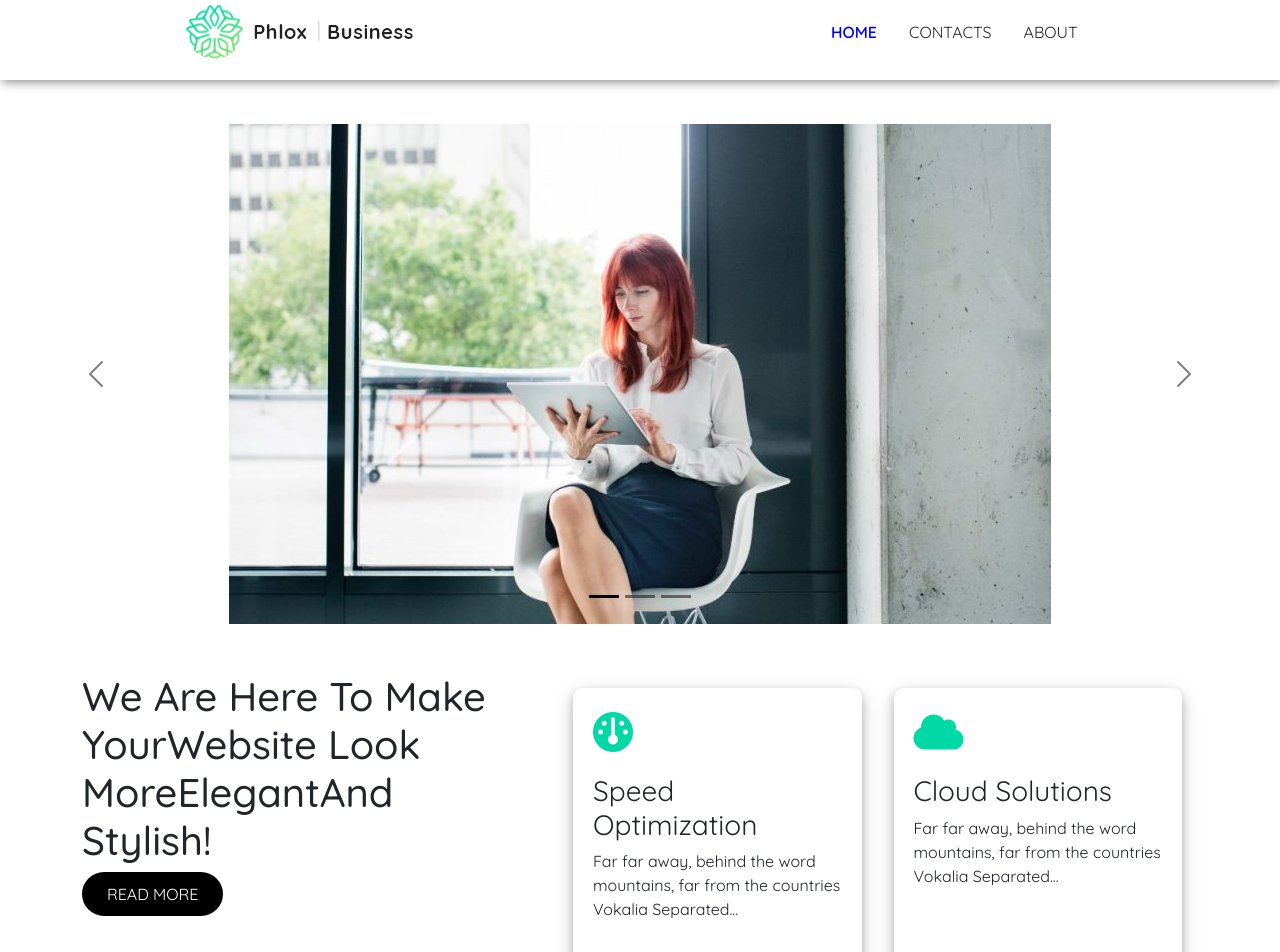
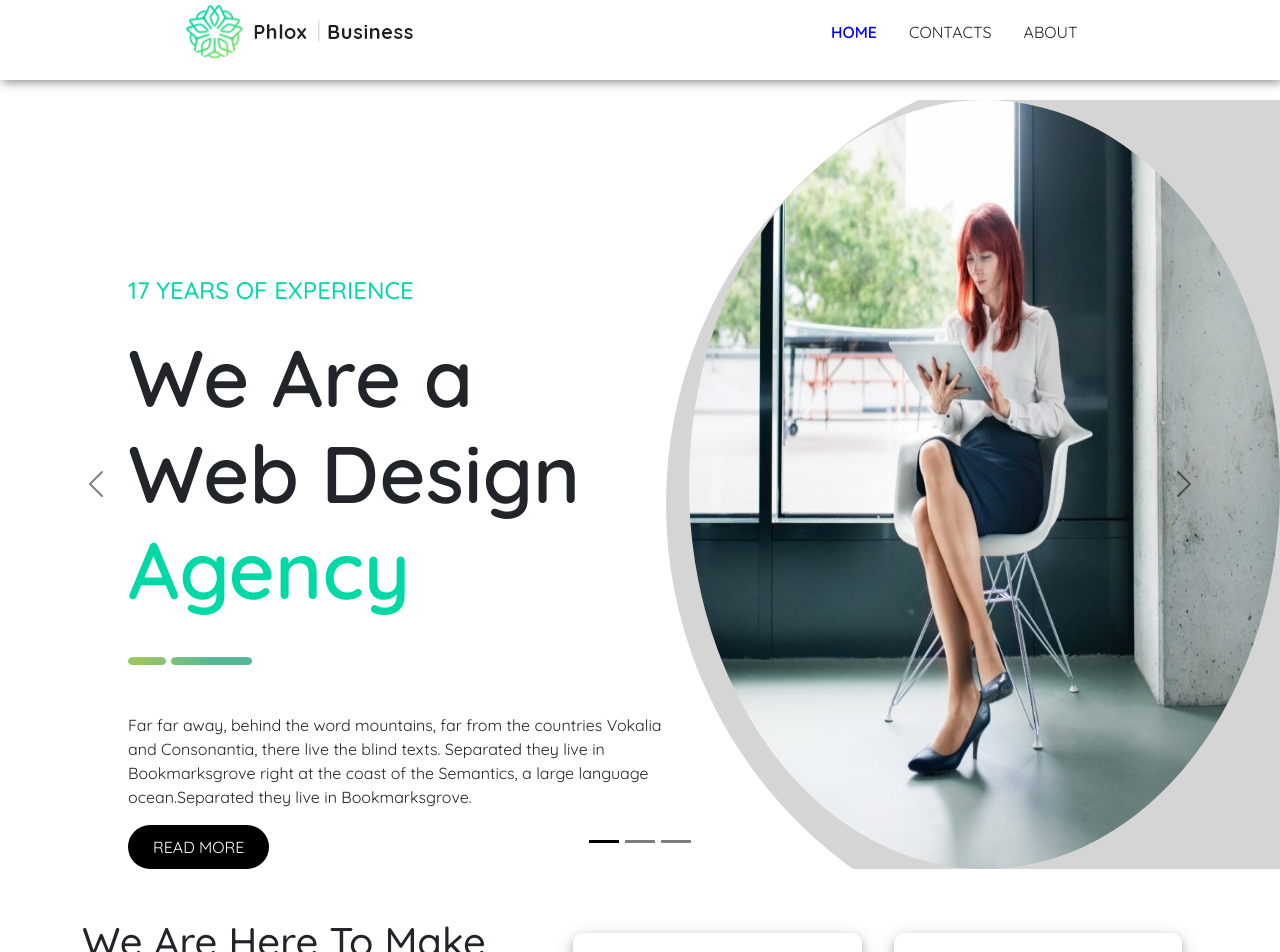
Before and after one commit to eugeniomalavasi/proj-html-vuejs, a Vue app: page / in a window 1280 px wide. Shown: the top 952 px of the page. Built offline with nearby package versions, Linux system fonts and the light colour scheme.

Commit message:
fear carousel css fixed

```diff
--- a/src/components/AppCardPackPrices.vue
+++ b/src/components/AppCardPackPrices.vue
@@ -40,7 +40,7 @@ export default {
 
             <div class="containerList">
                 <ul v-for="features in cardPackPrices.listFeatures">
-                    <li>{{ features }}</li>
+                    <li><i class="fa-solid fa-circle fa-2xs dots" style="color: #00d9a6;"></i> {{ features }}</li>
                 </ul>
             </div>
         </div>
--- /dev/null
+++ b/src/components/AppCarousel.vue
@@ -0,0 +1,140 @@
+<script>
+import AppButton from "../components/AppButton.vue"
+export default {
+    components: {
+        AppButton,
+    },
+};
+</script>
+
+<template>
+    <header class="bg-gradient">
+        <div id="hero-carousel" class="carousel carousel-dark slide mb-5 container-carousel">
+            <div class="carousel-indicators">
+                <button type="button" data-bs-target="#carouselExampleDark" data-bs-slide-to="0" class="active"
+                    aria-current="true" aria-label="Slide 1"></button>
+                <button type="button" data-bs-target="#carouselExampleDark" data-bs-slide-to="1"
+                    aria-label="Slide 2"></button>
+                <button type="button" data-bs-target="#carouselExampleDark" data-bs-slide-to="2"
+                    aria-label="Slide 3"></button>
+            </div>
+            <div class="carousel-inner">
+                <div class="carousel-item active d-flex" data-bs-interval="10000">
+                    <div class="text-carousel">
+                        <h4 class="title-color mt-5">17 YEARS OF EXPERIENCE</h4>
+                        <h1 class="title-carousel mt-4">We Are a <br>Web Design <span class="title-color">Agency</span>
+                        </h1>
+                        <img class="divider" src="../assets/img/divider/dividerGradient.png" alt="">
+                                    <p class="mt-5">Far far away, behind the word mountains, far from the countries Vokalia and Consonantia,
+                                there live the blind texts. Separated they live in Bookmarksgrove right at the coast of
+                                the
+                                Semantics, a large language ocean.Separated they live in Bookmarksgrove.</p>
+                        <AppButton />
+                    </div>
+                    <div>
+                        <div class="gray-circle"></div>
+                        <img src="../assets/img/redHeadWomen-on-white-chair.jpg"
+                            class="d-block carouselImg1 rounded-circle" alt="...">
+                    </div>
+                </div>
+                <div class="carousel-item " data-bs-interval="2000">
+                    <div class="d-flex">
+                        <div class="text-carousel">
+                            <h4 class="title-color mt-5">17 YEARS OF EXPERIENCE</h4>
+                            <h1 class="title-carousel mt-4">A Group of <br>Expert <span
+                                    class="title-color">Planners</span></h1>
+                                    <img class="divider" src="../assets/img/divider/dividerGradient.png" alt="">
+                                    <p class="mt-5">Far far away, behind the word mountains, far from the countries Vokalia and Consonantia,
+                                there live the blind texts. Separated they live in Bookmarksgrove right at the coast of
+                                the
+                                Semantics, a large language ocean.Separated they live in Bookmarksgrove.</p>
+                                    <AppButton />
+                        </div>
+                        <div>
+                            <div class="gray-circle"></div>
+                            <img src="../assets/img/Bussiness-employer-at-work.jpg"
+                                class="d-block carouselImg1 rounded-circle" alt="...">
+                            </div>
+                    </div>
+                </div>
+
+                <div class="carousel-item">
+                    <div class="d-flex">
+                        <div class="text-carousel">
+                            <h4 class="title-color mt-5">17 YEARS OF EXPERIENCE</h4>
+                            <h1 class="title-carousel mt-4">Focus <br>on Your <span
+                                    class="title-color">Bussiness</span></h1>
+                                    <img class="divider" src="../assets/img/divider/dividerGradient.png" alt="">
+                                    <p class="mt-5">Far far away, behind the word mountains, far from the countries Vokalia and Consonantia,
+                                there live the blind texts. Separated they live in Bookmarksgrove right at the coast of
+                                the
+                                Semantics, a large language ocean.Separated they live in Bookmarksgrove.</p>
+                                    <AppButton />
+                        </div>
+                        <div>
+                            <div class="gray-circle"></div>
+                            <img src="https://demo.phlox.pro/business-2/wp-content/uploads/sites/57/2022/04/img3-822x822.jpg"
+                                class="d-block carouselImg1 rounded-circle" alt="...">
+                        </div>
+                    </div>
+                </div>
+                <!-- https://demo.phlox.pro/business-2/wp-content/uploads/sites/57/2022/04/img3-822x822.jpg -->
+            </div>
+            <button class="carousel-control-prev" type="button" data-bs-target="#hero-carousel" data-bs-slide="prev">
+                <span class="carousel-control-prev-icon" aria-hidden="true"></span>
+                <span class="visually-hidden">Previous</span>
+            </button>
+            <button class="carousel-control-next" type="button" data-bs-target="#hero-carousel" data-bs-slide="next">
+                <span class="carousel-control-next-icon" aria-hidden="true"></span>
+                <span class="visually-hidden">Next</span>
+            </button>
+        </div>
+    </header>
+</template>
+
+<style lang="scss" scoped>
+.container-carousel {}
+
+.text-carousel {
+    margin-left: 10%;
+    margin-top: 10%;
+    width: 760px;
+}
+
+
+.carousel-item {
+    background-color: white;
+
+    .divider {
+        height: 8px;
+        width: 124px;
+        margin: 40px 0 0 0;
+    }
+
+    img {
+        height: 100%;
+        width: 100%;
+        max-width: 800px;
+    }
+
+    .img-carousel {
+        position: relative;
+    }
+
+    .carouselImg1 {
+        position: relative;
+    }
+
+    .gray-circle {
+        top: -6%;
+        right: 0%;
+        left: 52%;
+        position: absolute;
+        background-color: #d5d5d5;
+        height: 900px;
+        width: 900px;
+        border-radius: 50%;
+
+    }
+}
+</style>
--- a/src/pages/HomePage.vue
+++ b/src/pages/HomePage.vue
@@ -5,6 +5,7 @@ import AppPackPrices from '../components/AppPackPrices.vue';
 import AppCitHomepage from '../components/AppCitHomepage.vue';
 import AppCardPackPrices from '../components/AppCardPackPrices.vue';
 import AppNewsBlog from '../components/AppNewsBlog.vue';
+import AppCarousel from '../components/AppCarousel.vue';
 import { store } from '../store';
 import AppButton from '../components/AppButton.vue'
 
@@ -17,6 +18,7 @@ export default {
         AppCardPackPrices,
         AppCitHomepage,
         AppNewsBlog,
+        AppCarousel,
     },
     data() {
         return {
@@ -30,54 +32,7 @@ export default {
     <main class="container-fluid">
         <div>
             <!-- hero carousel section 1-->
-            <header class="bg-gradient">
-                <div id="hero-carousel" class="carousel carousel-dark slide mt-4 mb-5">
-                    <div class="carousel-indicators">
-                        <button type="button" data-bs-target="#carouselExampleDark" data-bs-slide-to="0" class="active"
-                            aria-current="true" aria-label="Slide 1"></button>
-                        <button type="button" data-bs-target="#carouselExampleDark" data-bs-slide-to="1"
-                            aria-label="Slide 2"></button>
-                        <button type="button" data-bs-target="#carouselExampleDark" data-bs-slide-to="2"
-                            aria-label="Slide 3"></button>
-                    </div>
-                    <div class="carousel-inner">
-                        <div class="carousel-item active" data-bs-interval="10000">
-                            <img src="../assets/img/redHeadWomen-on-white-chair.jpg" class="d-block carouselImg1"
-                                alt="...">
-                            <div class="carousel-caption d-none d-md-block">
-                                <h5>First slide label</h5>
-                                <p>Some representative placeholder content for the first slide.</p>
-                            </div>
-                        </div>
-                        <div class="carousel-item " data-bs-interval="2000">
-                            <img src="../assets/img/Bussiness-employer-at-work.jpg" class="d-block carouselImg2"
-                                alt="...">
-                            <div class="carousel-caption d-none d-md-block">
-                                <h5>Second slide label</h5>
-                                <p>Some representative placeholder content for the second slide.</p>
-                            </div>
-                        </div>
-                        <div class="carousel-item">
-                            <img src="../assets/img/redHeadWomen-on-white-chair.jpg" class="d-block carouselImg3"
-                                alt="...">
-                            <div class="carousel-caption d-none d-md-block">
-                                <h5>Third slide label</h5>
-                                <p>Some representative placeholder content for the third slide.</p>
-                            </div>
-                        </div>
-                    </div>
-                    <button class="carousel-control-prev" type="button" data-bs-target="#hero-carousel"
-                        data-bs-slide="prev">
-                        <span class="carousel-control-prev-icon" aria-hidden="true"></span>
-                        <span class="visually-hidden">Previous</span>
-                    </button>
-                    <button class="carousel-control-next" type="button" data-bs-target="#hero-carousel"
-                        data-bs-slide="next">
-                        <span class="carousel-control-next-icon" aria-hidden="true"></span>
-                        <span class="visually-hidden">Next</span>
-                    </button>
-                </div>
-            </header>
+            <AppCarousel />
 
             <!-- stylish! section 2 -->
             <div class="bg-gradient">
@@ -177,11 +132,11 @@ export default {
                                 behind
                                 the word mountains, far from the countries Vokalia and Consonantia, there live the blind
                                 texts. Separated they live in Bookmarksgrove.</p>
-                            <ol>
-                                <li>Far far away, behind the word mountains</li>
-                                <li>Large language ocean</li>
-                                <li>far from the countries Vokalia and Consonantia</li>
-                            </ol>
+                            <ul>
+                                <li><i class="fa-solid fa-circle fa-2xs dots" style="color: #00d9a6;"></i> Far far away, behind the word mountains</li>
+                                <li><i class="fa-solid fa-circle fa-2xs dots" style="color: #00d9a6;"></i> Large language ocean</li>
+                                <li><i class="fa-solid fa-circle fa-2xs dots" style="color: #00d9a6;"></i> Far from the countries Vokalia and Consonantia</li>
+                            </ul>
                         </div>
                     </div>
                 </div>
@@ -217,6 +172,10 @@ main {
         height: 100%;
         width: 100%;
     }
+}
+
+.dots {
+    font-size: 10px;
 }
 
 #doubleCardSection {
--- a/src/style/general.scss
+++ b/src/style/general.scss
@@ -28,6 +28,12 @@ ul {
     font-weight: 600;
 }
 
+.title-carousel {
+    font-size: 5rem;
+    font-weight: 600;
+}
+
+
 .title-color {
     color: #00d9a6;
 }
```
Also changed, not shown: src/components/AppNewsBlog.vue (+13 -5 lines).
